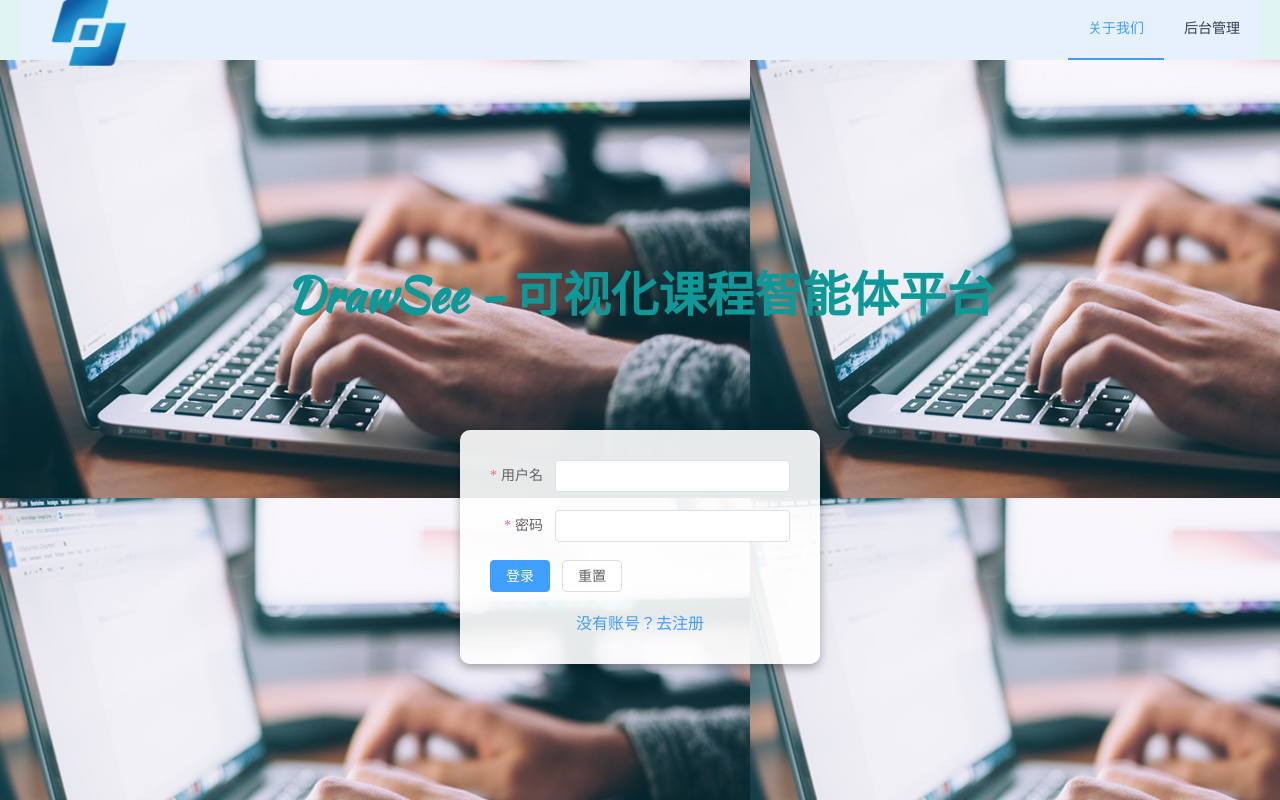
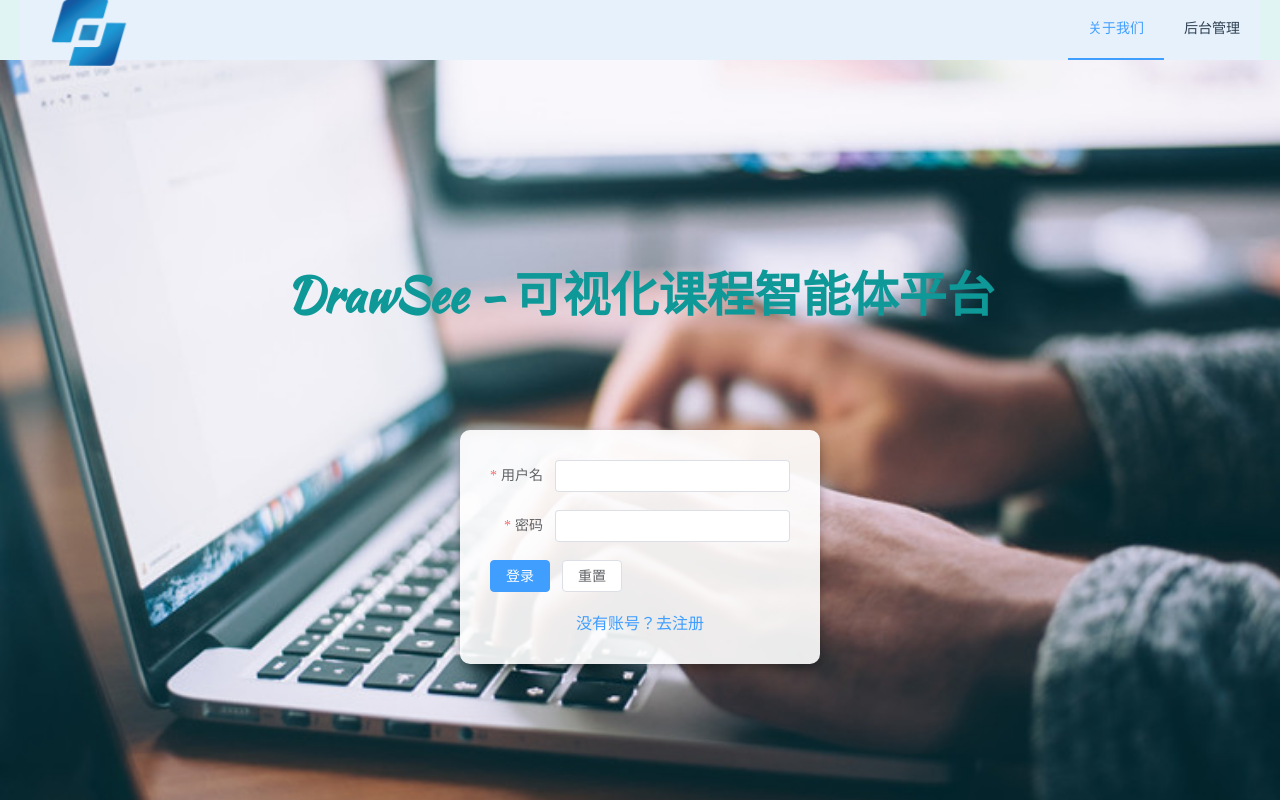
Before and after one commit to 98yearsoldshark/DrawSee_frontend_demo_try1_yansong, a Vue app: page / in a window 1280 px wide. Built offline with nearby package versions, Linux system fonts and the light colour scheme.

Commit message:
11.7 Devin主页图片渲染修正

```diff
--- a/src/assets/styles/home.css
+++ b/src/assets/styles/home.css
@@ -12,6 +12,7 @@
     left: 0;
     right: 0;
     bottom: 0;
+    background-image: url('../background.png');
     background-size: cover;
     background-position: center;
     background-repeat: no-repeat;
--- a/src/components/pages/Home.vue
+++ b/src/components/pages/Home.vue
@@ -1,5 +1,5 @@
 <template>
-  <div class="home" :style="{ backgroundImage: `url(${backgroundImage})` }">
+  <div class="home">
     <el-header class="fixed-header">
       <!-- 导航栏部分保持不变 -->
       <el-menu
@@ -92,7 +92,6 @@
 </template>
 
 <script lang="ts" setup>
-import backgroundImage from '../../assets/background.png';
 import { useRouter } from 'vue-router';
 import { reactive, ref } from 'vue';
 import { ElMessage, FormInstance, FormRules } from 'element-plus';
```
